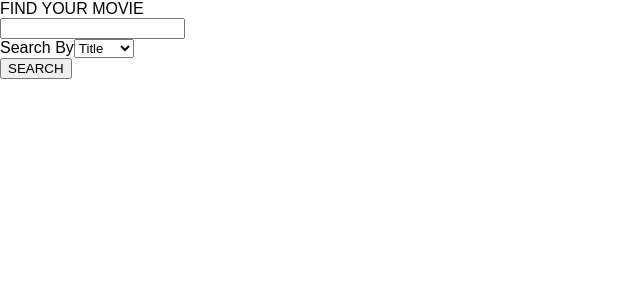
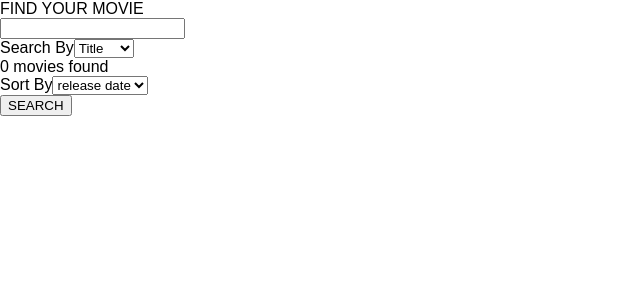
Before and after one commit to wishmaster80/react-global-training, a React (Create React App) app in the folder react-global-training/: page / in a window 1280 px wide. Shown: the top 300 px of the page, without its empty margins (0-640 px from the left). Built offline with nearby package versions, Linux system fonts and the light colour scheme.

Commit message:
search/sort by

```diff
--- a/react-global-training/src/Movies.js
+++ b/react-global-training/src/Movies.js
@@ -3,30 +3,51 @@ import './App.css';
 class Movies extends Component {
     state = {
         searchText: '',
-        movies: []
+        movies: [],
+        searchBy: 'title',
+        counter: 0,
+        sortBy: 'release_date'
     }
     async search() {
         const movies = await this.GetMovies();
-        this.setState({ movies: movies.data })
+        this.setState({ movies: movies.data,
+            counter: movies.total })
     }
 
     searchTextChange(event) {
         this.setState({
-            searchText: event.target.value
+            searchText: event.target.value,
+        });
+    }
+
+    searchByChange(event) {
+        this.setState({
+            searchBy: event.target.value,
+        });
+    }
+
+    sortByChange(event) {
+        this.setState({
+            sortBy: event.target.value,
         });
     }
 
     async GetMovies() {
-        const response = await fetch('http://react-cdp-api.herokuapp.com/movies')
+        var url = `http://react-cdp-api.herokuapp.com/movies?search=${this.state.searchText}&searchBy=${this.state.searchBy}&sortBy=${this.state.sortBy}`;
+        console.log(url);
+        const response = await fetch(url);
         return await response.json()
-      }
+    }
 
     render() {
         return (
             <React.Fragment>
                 <SearchPanel
                     searchText={this.searchTextChange.bind(this)}
-                    search={this.search.bind(this)} />
+                    search={this.search.bind(this)}
+                    counter={this.state.counter}
+                    searchBy={this.searchByChange.bind(this)}
+                    sortBy={this.sortByChange.bind(this)} />
                 <MoviesList movies={this.state.movies} />
             </React.Fragment>
 
@@ -36,7 +57,7 @@ class Movies extends Component {
 export default Movies;
 
 
-const SearchPanel = ({ searchText, search }) => {
+const SearchPanel = ({ searchText, search, counter, searchBy, sortBy }) => {
     return (
         <React.Fragment>
             <div>
@@ -45,21 +66,26 @@ const SearchPanel = ({ searchText, search }) => {
             <input onChange={searchText} />
             <div>
                 Search By
-            <select>
+                <select onChange={searchBy}>
                     <option value="title">Title</option>
                     <option value="genre">Genre</option>
                 </select>
             </div>
+            <div>{counter} movies found</div>
+            <div>
+                Sort By
+                <select onChange={sortBy}>
+                    <option value="release_date">release date</option>
+                    <option value="vote_average">rating</option>
+                </select>
+            </div>
             <button onClick={search}>SEARCH</button>
-
         </React.Fragment>
     );
 }
 
 
 const MoviesList = ({ movies }) => {
-    console.log(movies)
-
     return (
         movies.map((movie) => <Movie key={movie.id} movie={movie} />)
     )
```
